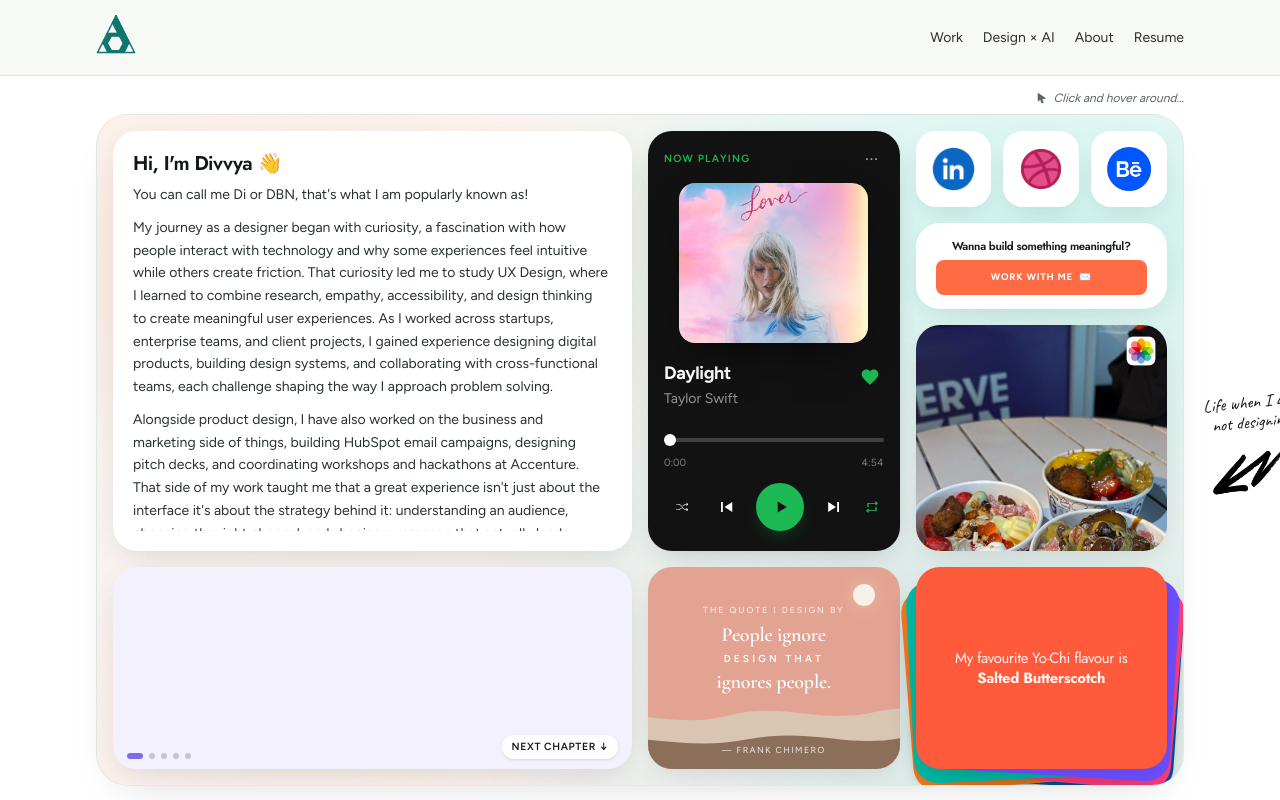
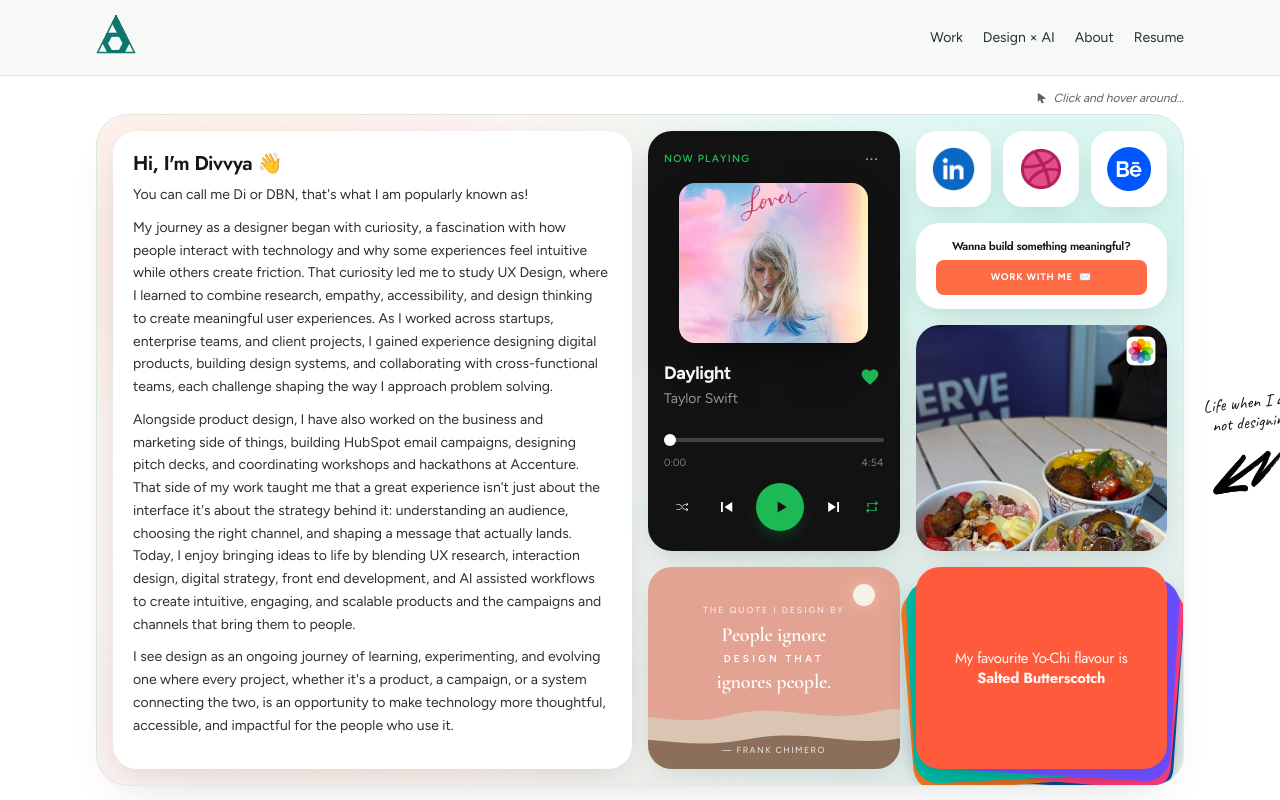
Before and after one commit to divvyabnarayan/dbnportfolio, a Next.js app: page /about in a window 1280 px wide. Built offline with nearby package versions, Linux system fonts and the light colour scheme; grey boxes are pictures that could not be loaded.

Commit message:
Update resume, About layout, and work-section polish.
Ship the new resume, fix the Little Sprout parents spelling, drop the About chapter card, and wrap case study copy to the thumbnail width.

Co-authored-by: Cursor <cursoragent@cursor.com>

```diff
--- a/src/components/AboutJourneyCard.tsx
+++ /dev/null
@@ -1,136 +0,0 @@
-"use client";
-
-import Image from "next/image";
-import { useState } from "react";
-import {
-  AnimatePresence,
-  motion,
-  useReducedMotion,
-} from "framer-motion";
-import { about } from "@/content/site";
-
-export function AboutJourneyCard() {
-  const stages = about.journey;
-  const [index, setIndex] = useState(0);
-  const [direction, setDirection] = useState(1);
-  const reduce = useReducedMotion();
-  const stage = stages[index];
-  const isLast = index === stages.length - 1;
-
-  const goNext = () => {
-    setDirection(1);
-    setIndex((current) => (current + 1) % stages.length);
-  };
-
-  const goTo = (next: number) => {
-    setDirection(next > index || (index === stages.length - 1 && next === 0) ? 1 : -1);
-    setIndex(next);
-  };
-
-  const variants = reduce
-    ? {
-        enter: { opacity: 0 },
-        center: { opacity: 1 },
-        exit: { opacity: 0 },
-      }
-    : {
-        enter: (dir: number) => ({
-          y: dir > 0 ? 28 : -28,
-          opacity: 0,
-          scale: 0.98,
-        }),
-        center: {
-          y: 0,
-          opacity: 1,
-          scale: 1,
-        },
-        exit: (dir: number) => ({
-          y: dir > 0 ? -28 : 28,
-          opacity: 0,
-          scale: 0.98,
-        }),
-      };
-
-  return (
-    <div
-      className="relative flex h-full min-h-0 flex-col overflow-hidden rounded-[1.35rem] shadow-[0_8px_30px_-12px_rgba(18,24,22,0.18)] sm:rounded-[1.5rem]"
-      style={{ backgroundColor: stage.background }}
-    >
-      <button
-        type="button"
-        onClick={goNext}
-        aria-label={
-          isLast
-            ? "Restart journey from Curious Kid"
-            : `Continue to ${stages[(index + 1) % stages.length].title}`
-        }
-        className="group relative flex min-h-0 flex-1 cursor-pointer flex-col overflow-hidden text-left outline-none focus-visible:ring-2 focus-visible:ring-ink/30 focus-visible:ring-inset"
-      >
-        <div className="relative min-h-0 flex-1">
-          <AnimatePresence initial={false} custom={direction} mode="wait">
-            <motion.div
-              key={stage.id}
-              custom={direction}
-              variants={variants}
-              initial="enter"
-              animate="center"
-              exit="exit"
-              transition={{ duration: 0.4, ease: [0.22, 1, 0.36, 1] }}
-              className="absolute inset-0"
-            >
-              <Image
-                src={`${stage.image}?v=38`}
-                alt={stage.alt}
-                fill
-                unoptimized
-                priority={index === 0}
-                sizes="(max-width: 1152px) 50vw, 560px"
-                className={`object-contain object-center ${
-                  stage.id === "curious-kid" ? "scale-[0.96]" : ""
-                }`}
-              />
-            </motion.div>
-          </AnimatePresence>
-        </div>
-
-        <div className="pointer-events-none absolute inset-x-0 bottom-0 flex items-end justify-between gap-2 px-3 pb-2 pt-6 sm:px-3.5 sm:pb-2.5">
-          <div className="flex items-center gap-1.5">
-            {stages.map((item, dotIndex) => (
-              <span
-                key={item.id}
-                className={`h-1.5 rounded-full transition-all duration-300 ${
-                  dotIndex === index ? "w-4" : "w-1.5 bg-ink/20"
-                }`}
-                style={
-                  dotIndex === index
-                    ? { backgroundColor: stage.accent, width: "1rem" }
-                    : undefined
-                }
-              />
-            ))}
-          </div>
-
-          <span className="inline-flex items-center gap-1 rounded-full bg-white/90 px-2.5 py-1 text-[0.6rem] font-semibold tracking-[0.06em] text-ink uppercase shadow-sm sm:text-[0.65rem]">
-            {isLast ? "Replay" : "Next chapter"}
-            <motion.span
-              aria-hidden
-              animate={reduce ? undefined : { y: [0, 3, 0] }}
-              transition={{ duration: 1.1, repeat: Infinity, ease: "easeInOut" }}
-              className="inline-flex"
-            >
-              {isLast ? "↺" : "↓"}
-            </motion.span>
-          </span>
-        </div>
-      </button>
-
-      <div className="sr-only">
-        {stages.map((item, i) => (
-          <button key={item.id} type="button" onClick={() => goTo(i)}>
-            Go to {item.title}
-          </button>
-        ))}
-      </div>
-    </div>
-  );
-}
--- a/src/components/AboutView.tsx
+++ b/src/components/AboutView.tsx
@@ -5,7 +5,6 @@ import { SiteNav } from "@/components/SiteNav";
 import { VinylPlayer } from "@/components/VinylPlayer";
 import { AboutPhotoCarousel } from "@/components/AboutPhotoCarousel";
 import { AboutQuoteCard } from "@/components/AboutQuoteCard";
-import { AboutJourneyCard } from "@/components/AboutJourneyCard";
 import { AboutPluckCards } from "@/components/AboutPluckCards";
 
 function BentoCard({
@@ -61,8 +60,7 @@ export function AboutView() {
               [ About (tall) ] [ Music ] [ Socials / CTA / Photos ]
             */}
             <div className="grid h-full min-h-0 grid-cols-2 grid-rows-3 gap-3 sm:gap-4">
-              <div className="row-span-3 grid min-h-0 grid-rows-[minmax(0,1.35fr)_minmax(0,0.65fr)] gap-3 sm:gap-4">
-                <div className="min-h-0">
+              <div className="row-span-3 min-h-0">
                 <BentoCard>
                   <h1 className="font-display shrink-0 text-[clamp(1.25rem,2.2vh,1.85rem)] font-semibold leading-tight tracking-[-0.03em] text-ink">
                     Hi, I&apos;m {site.name} 👋
@@ -73,10 +71,6 @@ export function AboutView() {
                     ))}
                   </div>
                 </BentoCard>
-                </div>
-                <div className="min-h-0">
-                  <AboutJourneyCard />
-                </div>
               </div>
 
               <div className="row-span-2 grid min-h-0 grid-cols-2 gap-3 sm:gap-4">
--- a/src/components/CaseStudies.tsx
+++ b/src/components/CaseStudies.tsx
@@ -23,12 +23,12 @@ export function CaseStudies() {
       <div className="mt-10 space-y-16 sm:mt-14 sm:space-y-24">
         {caseStudies.map((project, index) => (
           <Reveal key={project.title} delay={index * 0.04}>
-            <article className="group border-t border-line pt-8">
+            <article className="group w-full border-t border-line pt-8">
               <ViewCaseStudyCursor
                 href={project.href}
-                className="block outline-none [@media(hover:hover)_and_(pointer:fine)]:cursor-none focus-visible:ring-2 focus-visible:ring-accent focus-visible:ring-offset-4"
+                className="block w-full outline-none [@media(hover:hover)_and_(pointer:fine)]:cursor-none focus-visible:ring-2 focus-visible:ring-accent focus-visible:ring-offset-4"
               >
-                <div className="relative aspect-[16/10] overflow-hidden rounded-2xl border border-line bg-surface shadow-[0_18px_50px_-28px_rgba(18,24,22,0.45)]">
+                <div className="relative aspect-[16/10] w-full overflow-hidden rounded-2xl border border-line bg-surface shadow-[0_18px_50px_-28px_rgba(18,24,22,0.45)]">
                   <Image
                     src={project.image}
                     alt={project.imageAlt}
@@ -40,7 +40,7 @@ export function CaseStudies() {
                   />
                 </div>
 
-                <div className="mt-6 sm:mt-8">
+                <div className="mt-6 w-full min-w-0 sm:mt-8">
                   <div className="flex flex-wrap items-end justify-between gap-3">
                     <h2 className="font-display text-3xl font-semibold tracking-[-0.03em] text-ink transition group-hover:text-accent sm:text-4xl">
                       {project.title}
@@ -49,7 +49,7 @@ export function CaseStudies() {
                       View Case Study →
                     </span>
                   </div>
-                  <p className="mt-4 max-w-3xl text-base leading-relaxed text-ink-soft sm:text-lg">
+                  <p className="mt-4 w-full max-w-full text-pretty break-words text-base leading-relaxed text-ink-soft sm:text-lg">
                     {project.description}
                   </p>
                   <ul
--- a/src/content/site.ts
+++ b/src/content/site.ts
@@ -1,6 +1,6 @@
 export const site = {
   name: "Divvya",
-  fullName: "Divvya B. Narayan",
+  fullName: "Divvya B Narayan",
   role: "Digital Designer",
   email: "divvyabnarayan@gmail.com",
   location: "Available worldwide",
@@ -247,53 +247,6 @@ export const about = {
   ],
   about:
     "I bring empathy, structure, and craft to every project. From user research and journey mapping to high-fidelity prototypes, I focus on designs that feel thoughtful, inclusive, and easy to use. I thrive in collaborative environments where design, product, and engineering work closely together.",
-  journey: [
-    {
-      id: "curious-kid",
-      title: "Curious Kid",
-      body: "Always asking 'why?' Exploring, imagining and figuring out how things work.",
-      image: "/brand/journey/stage-01.png",
-      alt: "Curious Kid chapter card with telescope, puzzle pieces, paper plane, and lightbulb",
-      background: "#F4F1FE",
-      accent: "#7B6CF0",
-    },
-    {
-      id: "student",
-      title: "Student",
-      body: "Learning design thinking & UX. Researching, prototyping, and understanding people and their needs.",
-      image: "/brand/journey/stage-02.png",
-      alt: "Student chapter card with desk lamp, graduation cap, and design thinking book",
-      background: "#F5F2FA",
-      accent: "#6B5CA8",
-    },
-    {
-      id: "designer",
-      title: "Designer",
-      body: "Internships • Enterprise • Startups. Different teams, different problems, big learning.",
-      image: "/brand/journey/stage-03.png",
-      alt: "Designer chapter card with laptop, mug, and company logos",
-      background: "#FFF4EA",
-      accent: "#F28C33",
-    },
-    {
-      id: "builder",
-      title: "Builder",
-      body: "Turning ideas into meaningful experiences. Design Systems • AI • Front-end • Product Design.",
-      image: "/brand/journey/stage-04.png",
-      alt: "Builder chapter card with building blocks, wrench, and skill cards",
-      background: "#EEF6F0",
-      accent: "#2F7A4F",
-    },
-    {
-      id: "whats-next",
-      title: "What's Next?",
-      body: "Creating products that make a meaningful impact. The journey continues...",
-      image: "/brand/journey/stage-05.png",
-      alt: "What's Next chapter card with Explore, Collaborate, and Impact signpost plus goal cards",
-      background: "#F5F2FB",
-      accent: "#7B6CF0",
-    },
-  ],
   cta: {
     heading: "Wanna build something meaningful?",
     button: "Work with me",
```
Also changed, not shown: public/projects/little-sprout/solution-slide-18.jpg, 1 other file (tests, documents, lock files or other folders). Lines whose indentation alone changed are shown as unchanged.
